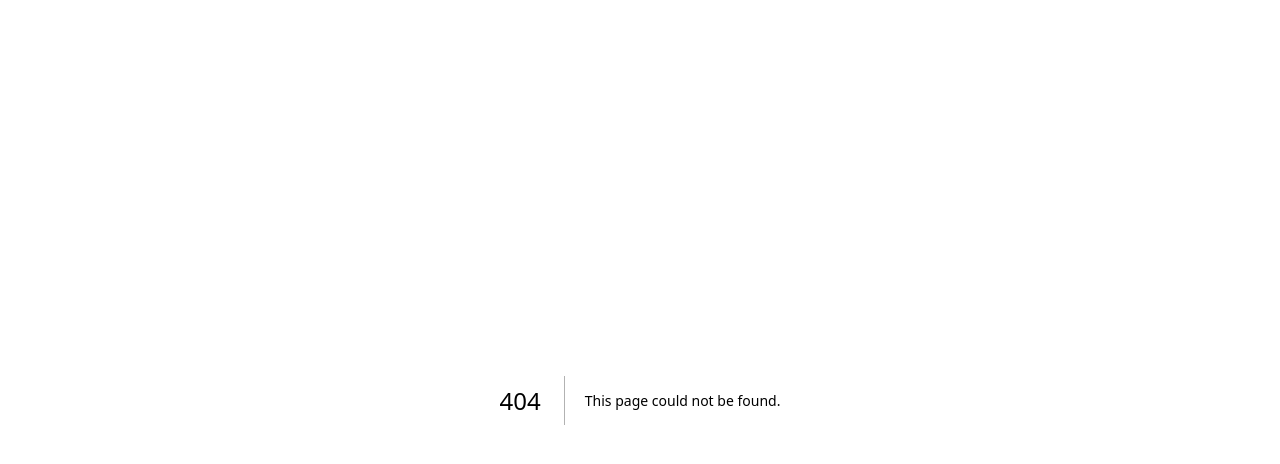
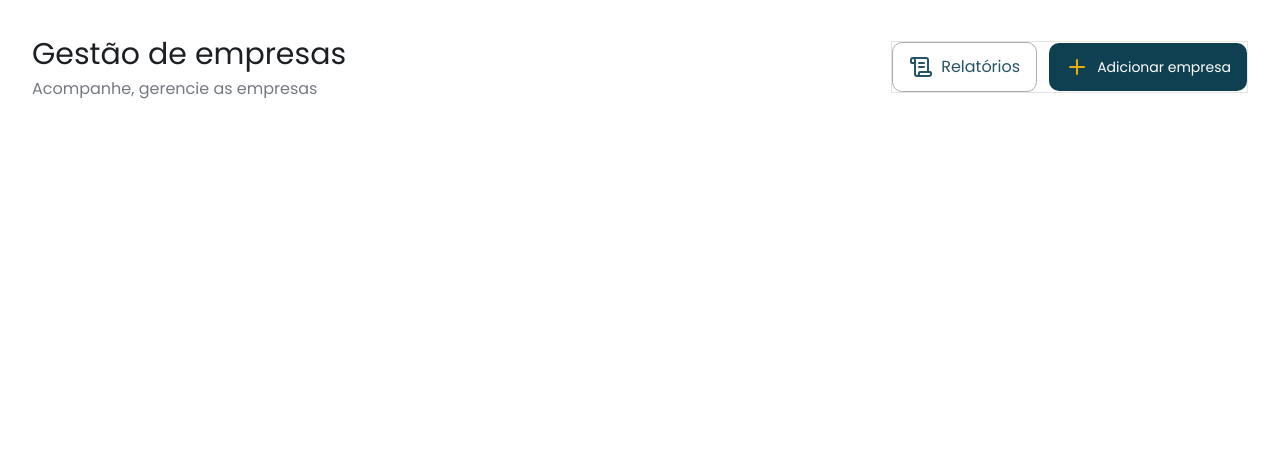
Before and after one commit to otimizesolutions/valor-judicial-frontend, a Next.js app: page /companies in a window 1280 px wide. Before the commit this address had no page. Shown: the top 464 px of the page. Built offline with nearby package versions, Linux system fonts and the light colour scheme.

Commit message:
feat: base page for companies

```diff
--- /dev/null
+++ b/src/app/companies/page.tsx
@@ -0,0 +1,24 @@
+import { AddButton } from "@/components/add-button";
+import { Button } from "@/components/button";
+import { ScrollTextIcon } from "lucide-react";
+
+export default function Companies(){
+  return (
+    <div className="flex items-center justify-between">
+      <header>
+        <h1 className="title">Gestão de empresas</h1>
+        <h2 className="subtitle">Acompanhe, gerencie as empresas</h2>
+      </header>
+
+      <nav className=" centered gap-3 border">
+        <Button className="border border-gray-300 centered gap-2">
+          <ScrollTextIcon className="text-blue-500"/>
+          <p className="text-blue-500">Relatórios</p>
+        </Button>
+
+        <AddButton name="Adicionar empresa"/>
+      </nav>
+
+    </div>
+  )
+}
--- a/src/app/globals.css
+++ b/src/app/globals.css
@@ -188,6 +188,22 @@
   --sidebar-ring: oklch(0.556 0 0);
 }
 
+.centered {
+  display: flex;
+  justify-content: center;
+  align-items: center
+}
+
+.title {
+  font-size: 1.875rem;
+  font-weight: 500;
+  color: var(--color-gray-900)
+}
+
+.subtitle {
+  color: var(--color-gray-500)
+}
+
 @layer base {
   * {
     @apply border-border outline-ring/50;
--- a/src/app/layout.tsx
+++ b/src/app/layout.tsx
@@ -28,7 +28,7 @@ export default function RootLayout({
   return (
     <html lang="en">
       <body
-        className={`${lato.className} ${poppins.className} antialiased`}
+        className={`${lato.className} ${poppins.className} m-8 antialiased`}
       >
         <Providers>{children}</Providers>
       </body>
--- /dev/null
+++ b/src/components/add-button.tsx
@@ -0,0 +1,19 @@
+import { Button } from "./button";
+import { PlusIcon } from "lucide-react"
+
+
+interface AddButtonProps {
+  name: string,
+  //Teria que pensar em como seria feito para adicionar outras propriedades
+  // Exemplo: Href e onSubmit.
+}
+
+
+export function AddButton({name}: AddButtonProps){
+  return (
+    <Button className="centered gap-2 bg-blue-600 text-white text-sm">
+      <PlusIcon className="text-yellow-300" />
+      {name}
+    </Button>
+  )
+}
--- /dev/null
+++ b/src/components/button.tsx
@@ -0,0 +1,7 @@
+export function Button({children, className}){
+  return (
+    <button className={`px-4 py-3 rounded-lg ${className}`}>
+      {children}
+    </button>
+  )
+}
```
Also changed, not shown: src/app/companies/register/page.tsx (added), 1 other file (tests, documents, lock files or other folders).
